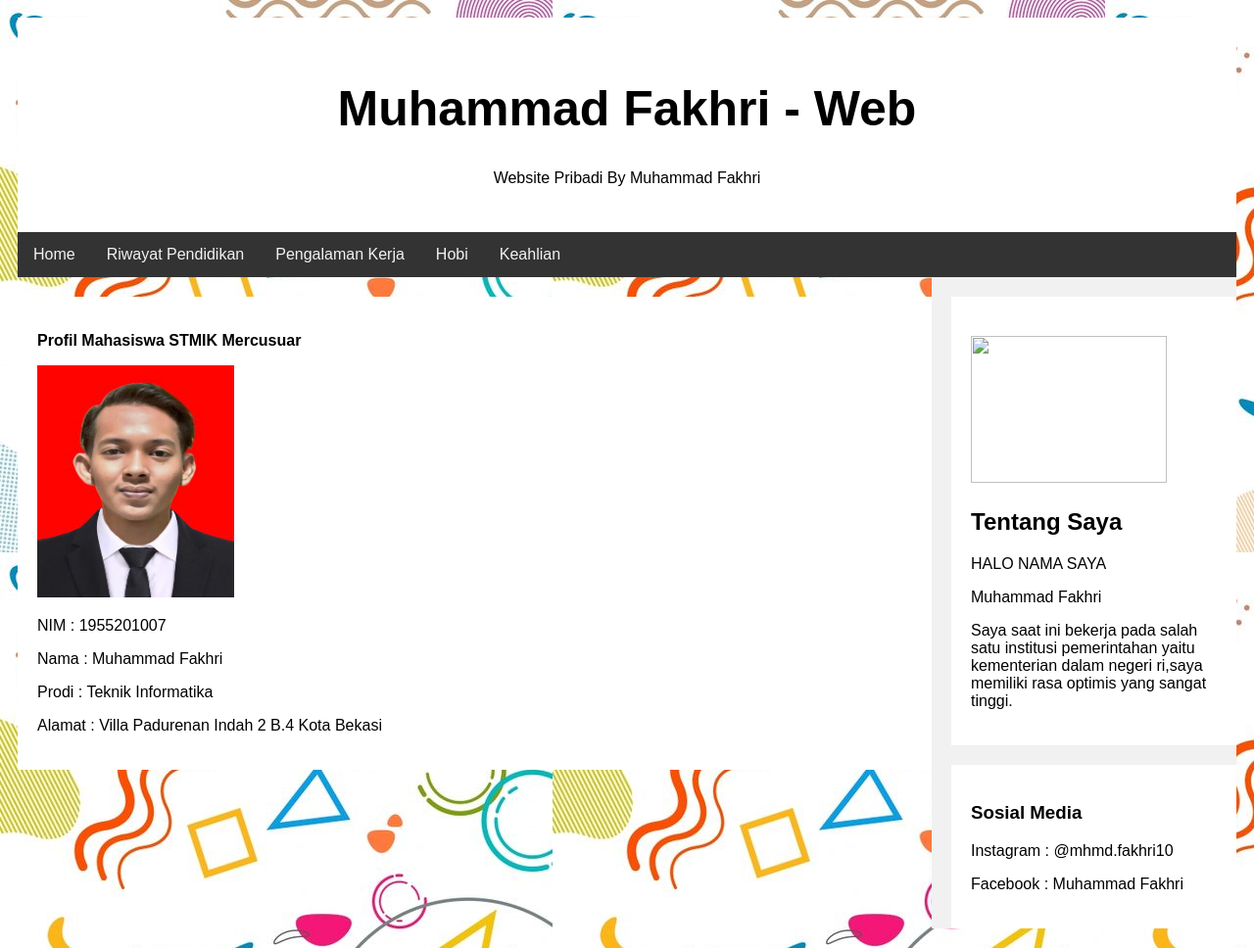
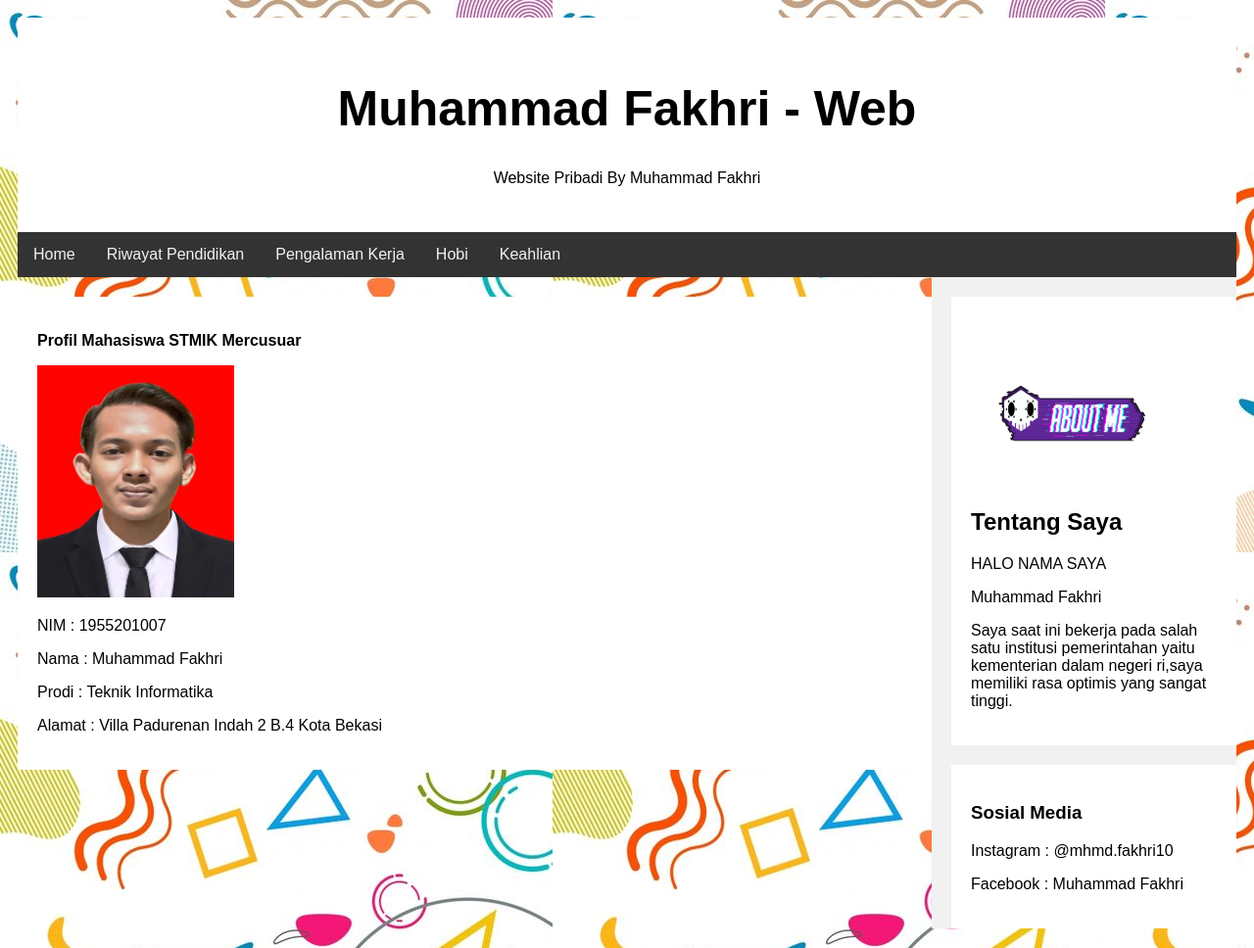
Before and after one commit to fakhri1007/spkhususfakhri, a plain HTML site: page index.html in a window 1280 px wide. Shown: the top 968 px of the page at 98% size. Drawn offline with Linux system fonts and the light colour scheme; files whose address does not match are found by name.

Commit message:
Update index.html

```diff
--- a/index.html
+++ b/index.html
@@ -133,7 +133,7 @@ body {
   </div>
   <div class="rightcolumn">
     <div class="card">
-      <h2><img src="../../../../Downloads/imgbin_twitch-sombra-logo-png.png" width="200" height="150"></h2>
+      <h2><img src="images/imgbin_twitch-sombra-logo-png.png" width="200" height="150"></h2>
       <h2>Tentang Saya</h2>
 
       <p>HALO NAMA SAYA</p>
```
